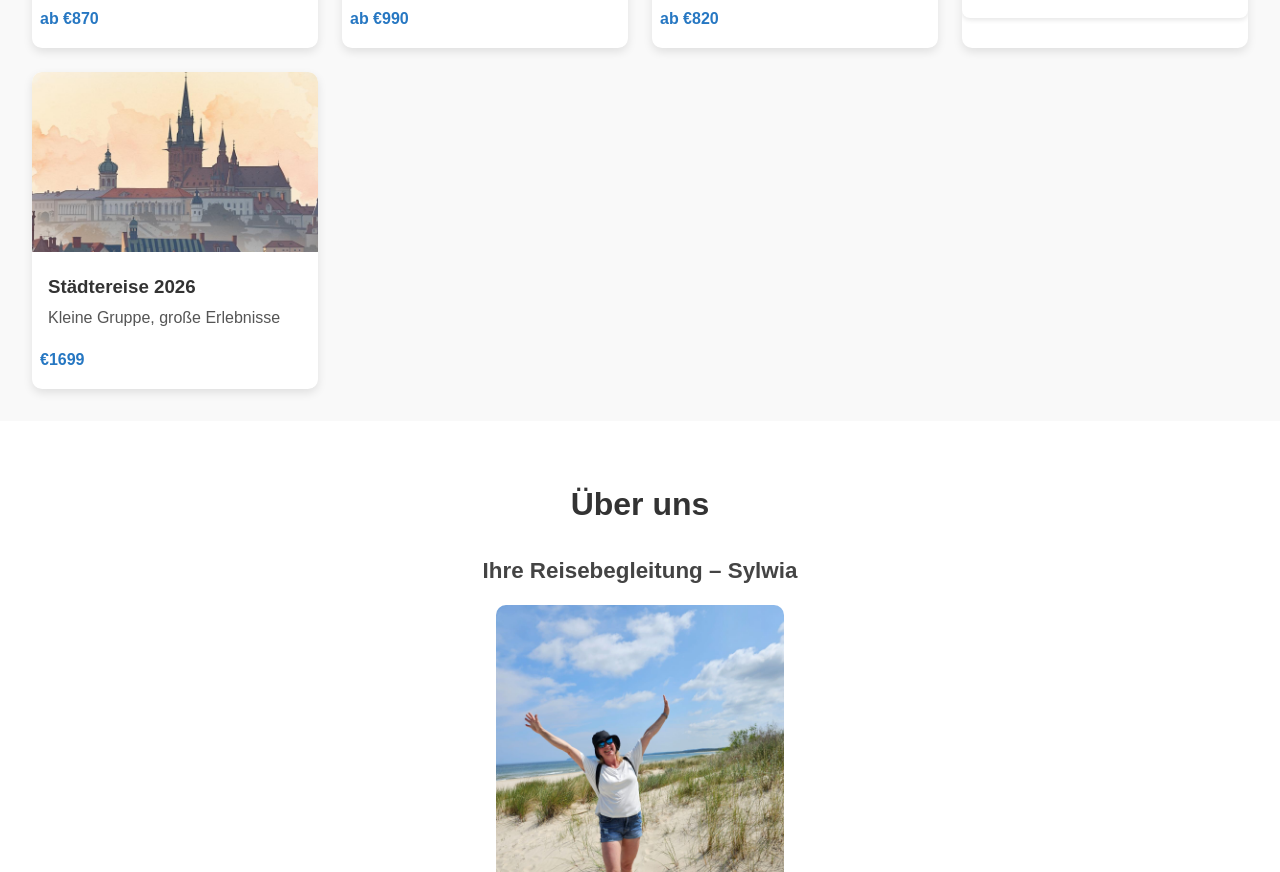
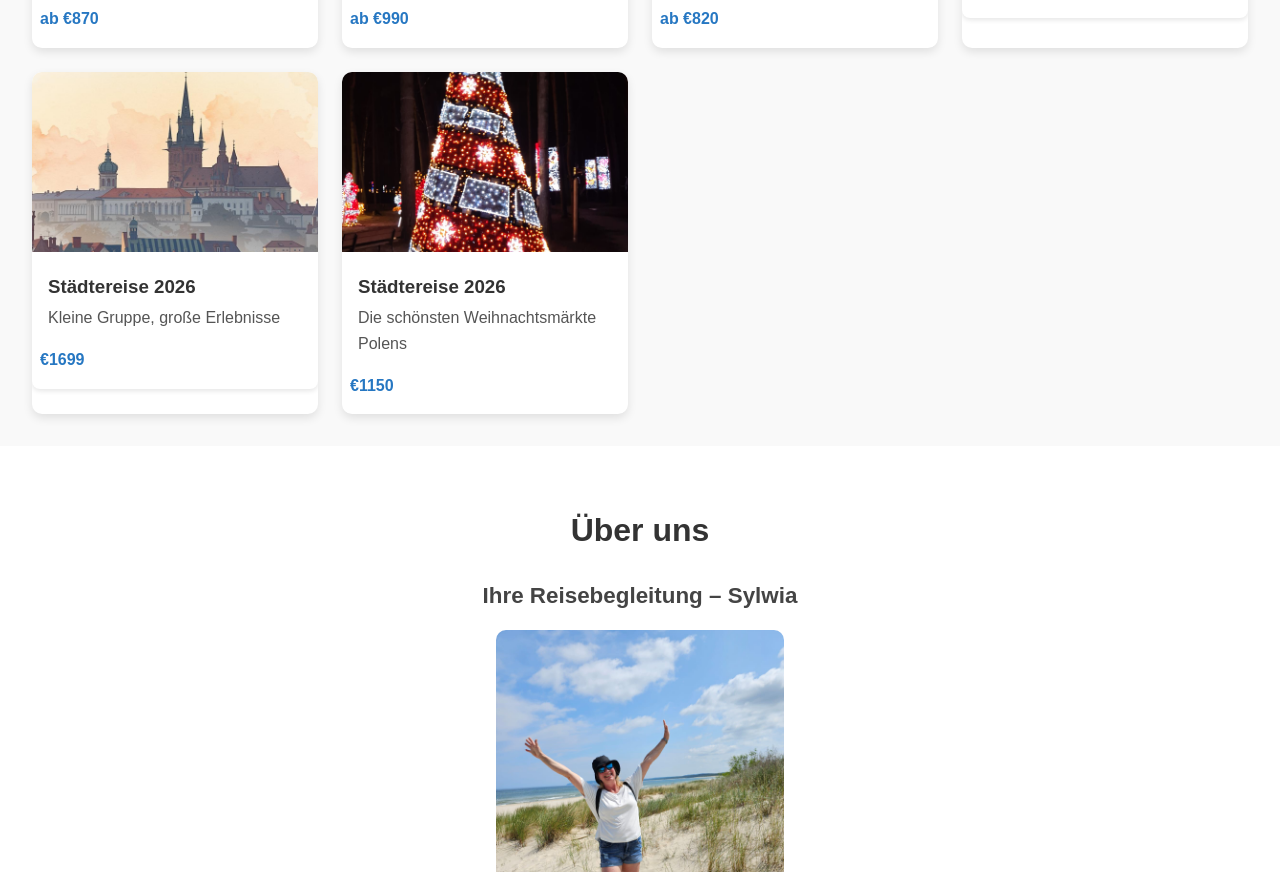
Before and after one commit to VolvicTouch/niuniasreisen, a plain HTML site: page index.html in a window 1280 px wide. Shown: the part 992-1864 px from the top of the page. Drawn offline with Linux system fonts and the light colour scheme.

Commit message:
Add files via upload

```diff
--- a/index.html
+++ b/index.html
@@ -77,6 +77,15 @@
       </article>
       </a>
 
+      <a href="Adventsreise.html" class="reise-card">
+      <article class="trip">
+        <img src="pictures/lichterbaum.jpg" alt="Polen">
+        <h3>Städtereise 2026</h3>
+        <p>Die schönsten Weihnachtsmärkte Polens</p>
+        <span class="price">€1150</span>
+      </article>
+      </a>
+
     </div>
   </section>
 
```
